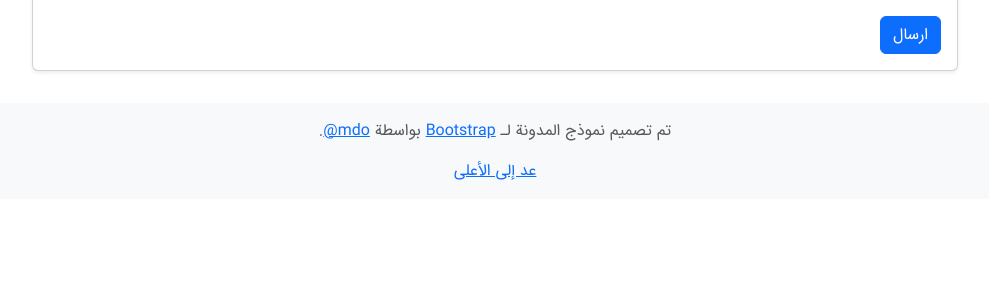
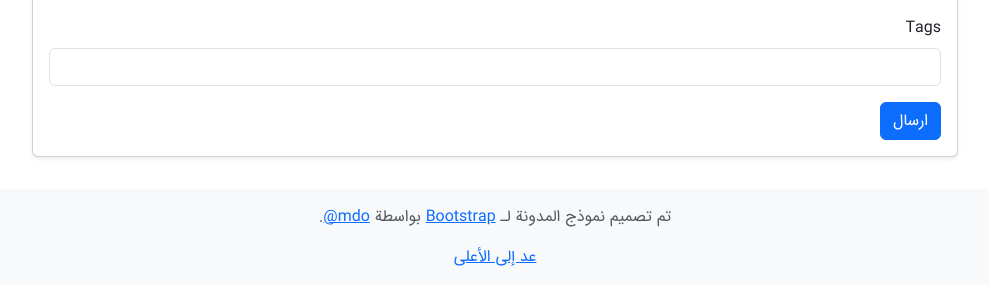
Before and after one commit to sajjadkargar6131/blog, a Django app: template blog/templates/blog/post_detail.html in a window 1280 px wide. Shown: the part 1167-1452 px from the top of the page, without its empty margins (145-1134 px from the left). Before the commit the page ends 1347 px from the top, so only its background shows below. Run offline with Django 4.2, Linux system fonts and the light colour scheme; the template is opened without the code that fills it: values that come from a table or form of the project are taken from there, others are empty; the visitor is signed in with stand-in values (Sample User, id 1); some libraries are stand-ins or nearby versions; some web fonts are replaced.

Commit message:
improve tags system

```diff
--- a/blog/forms.py
+++ b/blog/forms.py
@@ -1,17 +1,26 @@
 from django import forms
 from .models import Post, Comment
+from taggit.forms import TagField
+
+class CustomTagfield(TagField):
+    def clean(self, value):
+        return [t.strip() for t in value.split() if t.strip()]
 
 class PostCreateForm(forms.ModelForm):
-
+    tags = CustomTagfield()
+    tags = TagField(
+        help_text= "برچسب ها را با فاصله از هم جدا کنید."
+    )
     class Meta:
         model = Post
-        fields = ("title", "text", "status", "cover", "categories")
+        fields = ("title", "text", "status", "cover", "categories", "tags")
         labels = {
             'title' : 'عنوان',
             'text' : 'متن',
             'status' : 'وضعیت',
             'cover' : 'عکس',
             'categories' : 'دسته بندی',
+            'tags' : 'تگ ها',
         }
 
 class CommentForm(forms.ModelForm):
--- a/blog/models.py
+++ b/blog/models.py
@@ -23,7 +23,7 @@ class Post(models.Model):
     status = models.CharField(choices=CHOICES, max_length=3)
     cover = models.ImageField(upload_to='covers/', blank=True)
     categories = models.ManyToManyField(Category, related_name='posts', blank=True)
-    tags = TaggableManager()
+    tags = TaggableManager(blank=True)
     created_at = models.DateTimeField(auto_now_add=True)
     modified_at = models.DateTimeField(auto_now=True)
 
--- a/blog/templates/blog/post_detail.html
+++ b/blog/templates/blog/post_detail.html
@@ -20,6 +20,13 @@
                     <h1 class="card-title">{{detail.title}}</h1>
                     <p class="card-text text-muted">نویسنده: <span>{{detail.author}}</span></p>
                     <p class="card-text text-muted">تاریخ: <span> {{ detail.created_at|date:'D- d M -Y' }} </span></p>
+                    {% if detail.tags.exists %}
+                        <p class="card-text text-muted">تگ ها:
+                            {% for tag in detail.tags.all  %}
+                            <a href=""><span class="badge bg-success mb-2">{{tag.name}}</span></a>
+                            {% endfor %}
+                        </p>
+                    {% endif %}
                     {% if detail.author == user  %}
                         <div>
                         <a href="{% url "post_update" detail.pk %}" class="text-decoration-none me-2">
```
Also changed, not shown: blog/admin.py (+6 -2 lines), blog/migrations/0010_alter_post_tags.py (added), media/covers/Chrysanthemum.jpg (added), media/covers/Lighthouse_8U9jqNk.jpg (added), media/covers/Tulips_FAsItbe.jpg (added).
